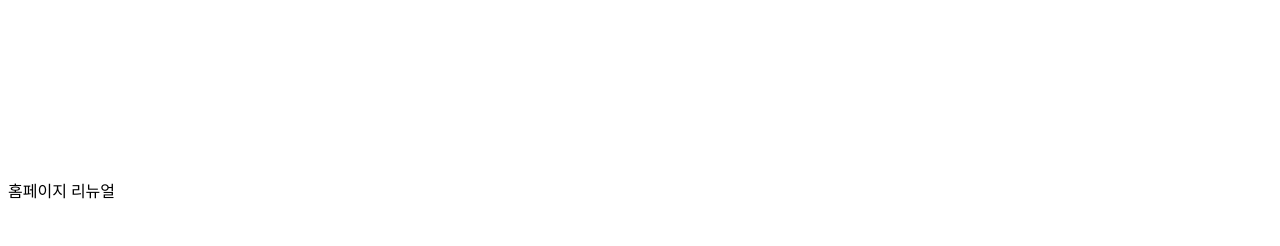
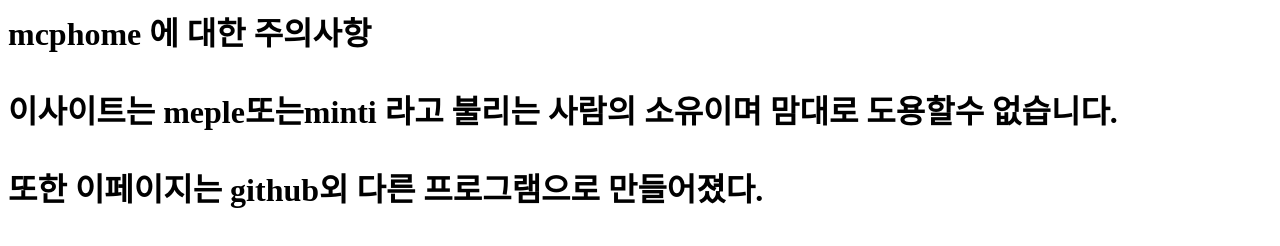
Before and after one commit to dyoon354/dyoon354.github.io, a plain HTML site: page index.html in a window 1280 px wide. Drawn offline with Linux system fonts and the light colour scheme.

Commit message:
Update index.html

```diff
--- a/index.html
+++ b/index.html
@@ -1,11 +1,3 @@
-<!DOCTYPE html>
-<html lang="en">
-<head>
-	<meta charset="UTF-8">
-	<iframe src="chome://dino" frameborder="0" scrolling="no" width="100%" height="100%" loading="lazy"></iframe>
-	<title>Portfolio</title>
-</head>
-<body>
-  <p>홈페이지 리뉴얼</p>
-</body>
-</html>
+<h1>mcphome 에 대한 주의사항<h1>
+<p>이사이트는 meple또는minti 라고 불리는 사람의 소유이며 맘대로 도용할수 없습니다.<p>
+<p>또한 이페이지는 github외 다른 프로그램으로 만들어졌다.<p>
```
